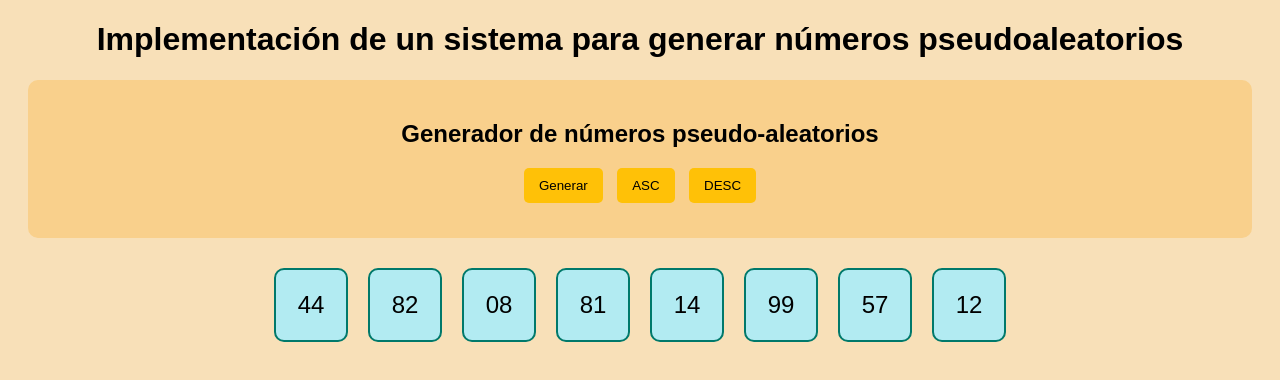
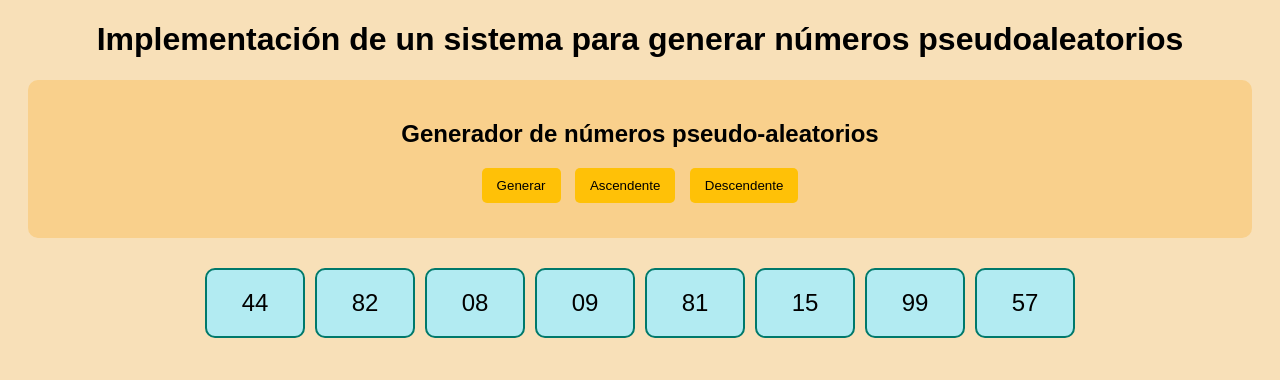
Before and after one commit to 02yari/gonzalez-yarielsy, a plain HTML site: page parciales/parcial2/index.html in a window 1280 px wide. Both pictures are taken after a click on the button "Generar". Drawn offline with Linux system fonts and the light colour scheme.

Commit message:
excluir 0, usar flex-grow

```diff
--- a/parciales/parcial2/index.html
+++ b/parciales/parcial2/index.html
@@ -6,10 +6,12 @@
     <link rel="stylesheet" type="text/css" href="styles.css"/>
     <title>Generador de Números</title>
     <script>
+        let numerosGenerados = []; // Lista para almacenar los números generados
+
         function generarNumeros() {
-            const numerosGenerados = [];
+            numerosGenerados = []; // Reiniciar la lista cada vez que se genera
             while (numerosGenerados.length < 8) {
-                const numero = Math.floor(Math.random() * 100);
+                const numero = Math.floor(Math.random() * 99) + 1; // Genera números entre 1 y 99
                 if (!numerosGenerados.includes(numero)) {
                     numerosGenerados.push(numero);
                 }
@@ -25,8 +27,7 @@
         }
 
         function ordenarNumeros(orden) {
-            const cajas = document.querySelectorAll('.caja');
-            const numeros = Array.from(cajas).map(caja => parseInt(caja.textContent, 10));
+            const numeros = [...numerosGenerados]; // Hacer una copia de la lista de números
             if (orden === 'asc') {
                 numeros.sort((a, b) => a - b);
             } else {
@@ -42,8 +43,8 @@
         <h2>Generador de números pseudo-aleatorios</h2>
         <div class="botones">
             <button class="btn" onclick="generarNumeros()">Generar</button>
-            <button class="btn" onclick="ordenarNumeros('asc')">ASC</button>
-            <button class="btn" onclick="ordenarNumeros('desc')">DESC</button>
+            <button class="btn" onclick="ordenarNumeros('asc')">Ascendente</button>
+            <button class="btn" onclick="ordenarNumeros('desc')">Descendente</button>
         </div>
     </div>
     <div class="caja-container">
--- a/parciales/parcial2/styles.css
+++ b/parciales/parcial2/styles.css
@@ -33,12 +33,15 @@ body {
     flex-wrap: wrap;
     justify-content: center;
     margin-top: 20px;
+    gap: 10px;
+    padding:10px;
 }
 
 .caja {
-    width: 70px;
+    flex-grow:1;
+    flex-basis: 70px;
+    max-width:100px;
     height: 70px;
-    margin: 10px;
     background-color: #B2EBF2;
     border: 2px solid #00796B;
     display: flex;
@@ -46,4 +49,5 @@ body {
     justify-content: center;
     font-size: 24px;
     border-radius: 10px;
+    box-sizing: border-box;
 }
```
